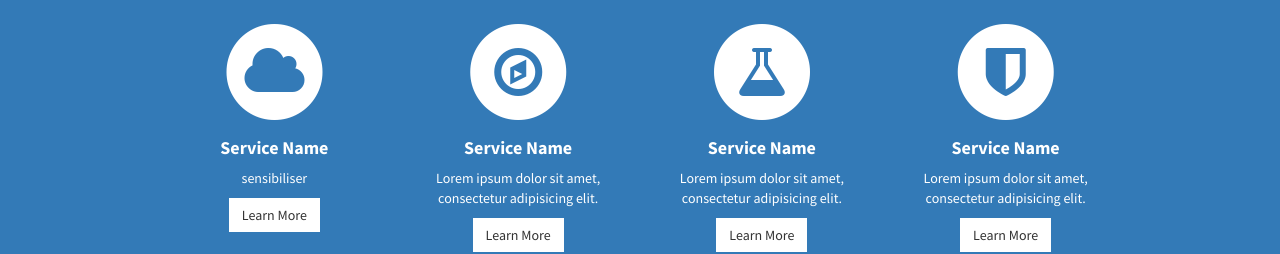
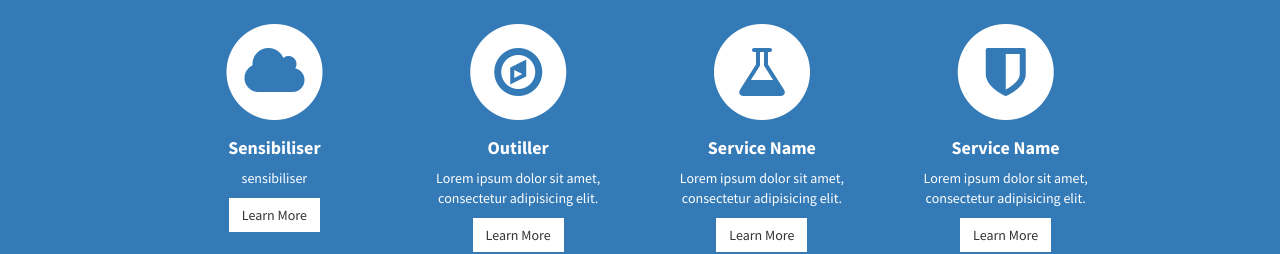
Before and after one commit to Lnderbo/CROISSENS_Website, a plain HTML site: page index.html in a window 1280 px wide. Shown: the part 1140-1394 px from the top of the page. Drawn offline with Linux system fonts and the light colour scheme.

Commit message:
Modif Liens objectifs

```diff
--- a/index.html
+++ b/index.html
@@ -98,7 +98,7 @@
                                 <i class="fa fa-cloud fa-stack-1x text-primary"></i>
                             </span>
                                 <h4>
-                                    <strong>Service Name</strong>
+                                    <strong>Sensibiliser</strong>
                                 </h4>
                                 <p>sensibiliser</p>
                                 <a href="#" class="btn btn-light">Learn More</a>
@@ -111,7 +111,7 @@
                                 <i class="fa fa-compass fa-stack-1x text-primary"></i>
                             </span>
                                 <h4>
-                                    <strong>Service Name</strong>
+                                    <strong>Outiller</strong>
                                 </h4>
                                 <p>Lorem ipsum dolor sit amet, consectetur adipisicing elit.</p>
                                 <a href="#" class="btn btn-light">Learn More</a>
```
